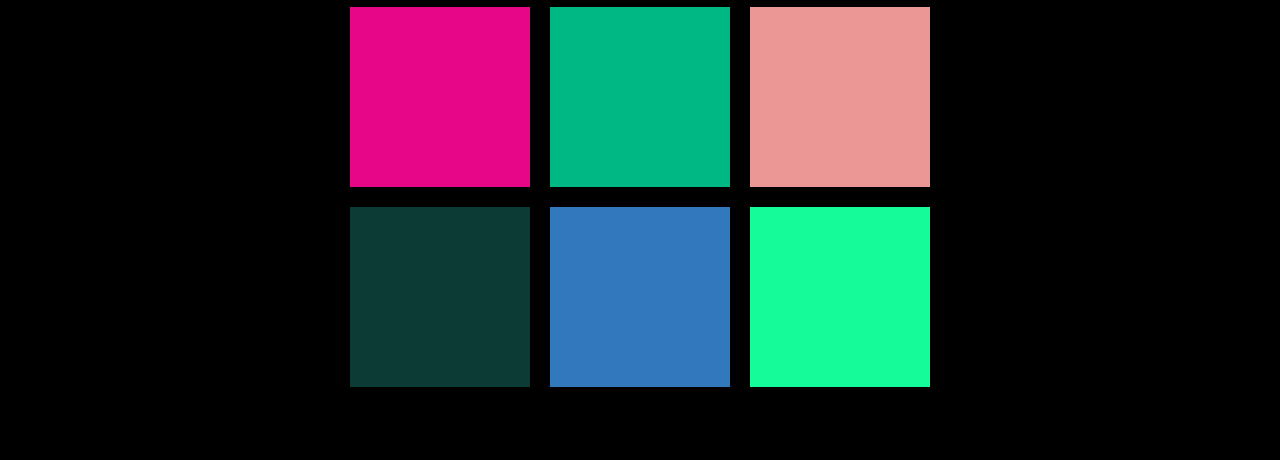
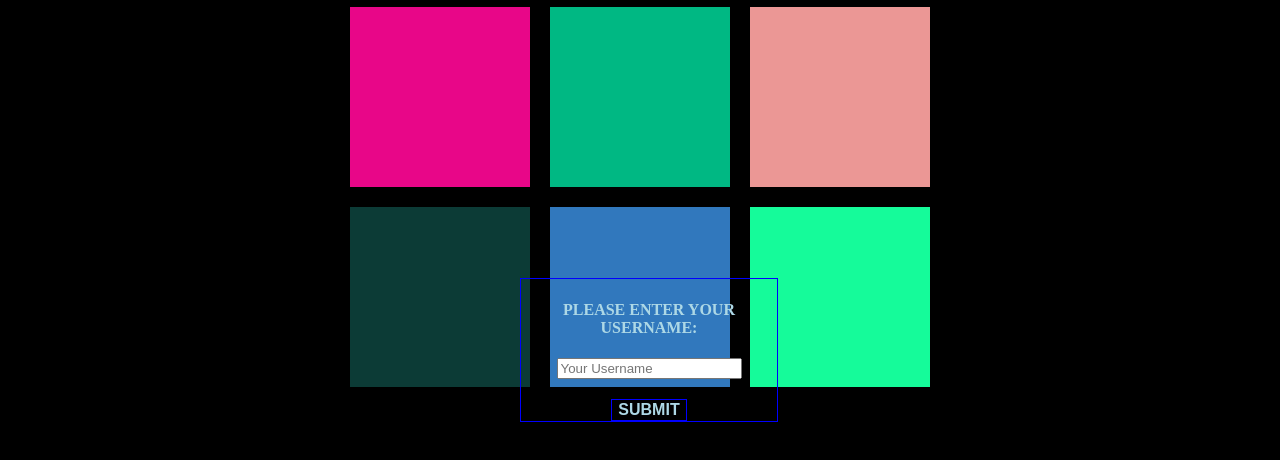
Before and after one commit to alec-justice/RGB-Color-Guessing-Game, a website: page index.html in a window 1280 px wide. Shown: the part 150-610 px from the top of the page. Drawn offline with Linux system fonts and the light colour scheme.

Commit message:
Add files via upload

```diff
--- a/index.html
+++ b/index.html
@@ -23,6 +23,12 @@
        <div class="square"></div>
    </div>
 
+   <form method="GET">
+    <h4>Please enter your username:</h4>
+    <input type="text" username="username" placeholder="Your Username"><br>
+    <button class="submit" type="submit" onclick="submitScore()">Submit</button>
+   </form>
+
 
 
 
--- a/index.js
+++ b/index.js
@@ -10,6 +10,7 @@ var colorDisplay = document.getElementById("colorDisplay");
 var h1 = document.querySelector("h1");
 var resetButton = document.querySelector("#reset");
 var scoreDisplay = document.querySelector("#score");
+var submitUsername = document.querySelector(".submit");
 var score = 0;
 
 startGame();
@@ -36,6 +37,7 @@ for(var i = 0; i < squares.length; i++){
            h1.style.backgroundColor = clickedColor;
            score++;
            scoreDisplay.textContent = score;
+           submitUsername();
            startGame();
        } else {
            this.style.backgroundColor = "black";
@@ -74,3 +76,7 @@ function startGame(){
     colors = generateRandomColors(6);
     pickedColor = pickColor();
 }
+
+// funtion submitUsername(){
+
+// };
--- a/styles.css
+++ b/styles.css
@@ -45,3 +45,21 @@ button {
     font-size: inherit;
     font-family: sans-serif;
 }
+
+form {
+    text-align: center;
+    position: fixed;
+    color: lightblue;
+    text-transform: uppercase;
+    width: 20%;
+    border: 1px solid blue;
+    margin-top: 22%;
+    margin-left: 40%;
+
+}
+
+.submit {
+    border: 1px solid blue;
+    color: lightblue;
+    margin-top: 20px;
+}
```
Also changed, not shown: package.json (added, +17 -0 lines), server.js (+7 -2 lines), 1 other file.
